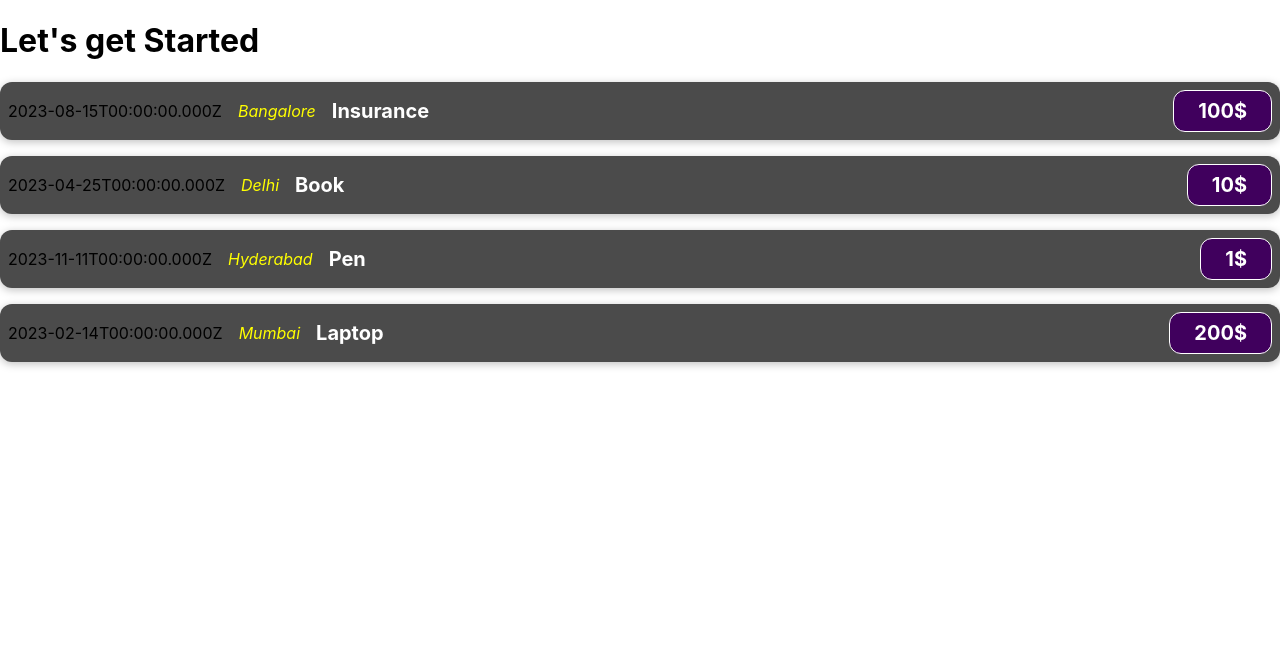
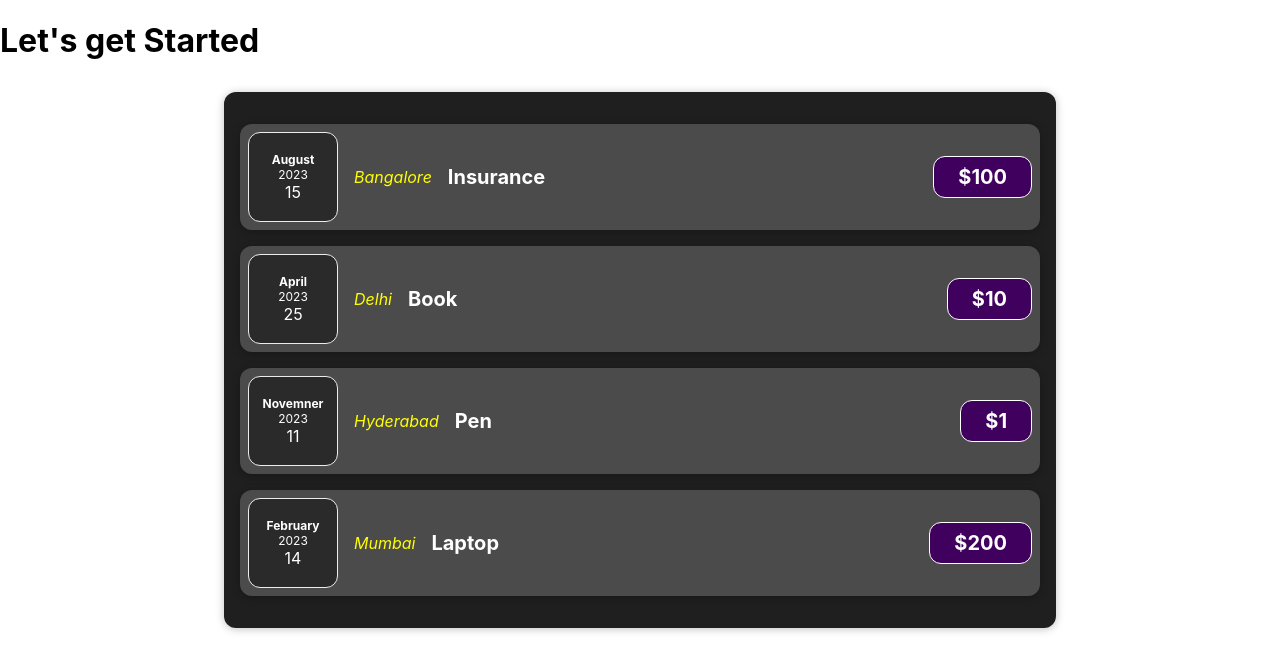
Before and after one commit to 33ronak/react-test-project, a React (Create React App) app: page / in a window 1280 px wide. Shown: the top 672 px of the page. Built offline with nearby package versions, Linux system fonts and the light colour scheme.

Commit message:
Calender schematics updated and code refactored.

```diff
--- a/src/App.js
+++ b/src/App.js
@@ -1,8 +1,6 @@
-import ExpenseItem from "./components/ExpenseItem";
+import Expenses from "./components/Expenses";
 
 function App() {
-
-
   const expenses = [
     { id: "1", date: new Date(2023, 7, 15), title: "Insurance", price: 100, location : "Bangalore"},
     { id: "2", date: new Date(2023, 3, 25), title: "Book", price: 10, location : "Delhi" },
@@ -13,18 +11,7 @@ function App() {
   return (
     <div>
       <h1>Let's get Started</h1>
-      {
-        expenses.map((expense) =>{
-          return (
-            <ExpenseItem
-            date = {expense.date}
-            title = {expense.title}
-            price = {expense.price}
-            location = {expense.location}
-            ></ExpenseItem>
-          );
-        })
-      }
+      <Expenses expenses = {expenses}/>
     </div>
   );
 }
--- /dev/null
+++ b/src/components/ExpenseDate.css
@@ -0,0 +1,26 @@
+.expense-date {
+    display: flex;
+    flex-direction: column;
+    width: 5.5rem;
+    height: 5.5rem;
+    border: 1px solid #ececec;
+    background-color: #2a2a2a;
+    color: white;
+    border-radius: 12px;
+    align-items: center;
+    justify-content: center;
+  }
+
+  .expense-date__month {
+    font-size: 0.75rem;
+    font-weight: bold;
+  }
+
+  .expense-date__year {
+    font-size: 0.75rem;
+  }
+
+  .expense-date__day {
+    font-size: 1.5rem;
+    font-weight: bold;
+  }
--- /dev/null
+++ b/src/components/ExpenseDate.js
@@ -0,0 +1,32 @@
+import "./ExpenseDate.css"
+
+const months = [
+    "January",
+    "February",
+    "March",
+    "April",
+    "May",
+    "June",
+    "July",
+    "August",
+    "September",
+    "October",
+    "Novemner",
+    "December"
+];
+
+function ExpenseDate(props) {
+    const month = months[props.calendarDate.getMonth()];
+    const year =  props.calendarDate.getFullYear();
+    const date = props.calendarDate.getDate();
+
+    return (
+        <div className = "expense-date">
+            <div className = "expense-date__month" >{month}</div>
+            <div className = "expense-date__year" >{year} </div>
+            <div className = "expense-date__date" >{date}</div>
+        </div>
+    )
+}
+
+export default ExpenseDate;
--- a/src/components/ExpenseItem.js
+++ b/src/components/ExpenseItem.js
@@ -1,17 +1,18 @@
 import "./ExpenseItem.css"
+import ExpenseDate from "./ExpenseDate.js";
 
 function ExpenseItem(props) {
-    const expenseDate  = props.date.toISOString();
     const expenseTitle = props.title;
     const expenseAmount = props.price;
     const expenseLocation = props.location;
+
     return (
         <div className = "expense-item">
-            <div>{expenseDate}</div>
+            <ExpenseDate calendarDate = {props.date}/>
             <div className="expense-item__location">{expenseLocation}</div>
             <div className="expense-item__description">
                 <h2>{expenseTitle}</h2>
-                <div className="expense-item__price" >{expenseAmount}$</div>
+                <div className="expense-item__price" >${expenseAmount}</div>
             </div>
         </div>
     );
--- /dev/null
+++ b/src/components/Expenses.css
@@ -0,0 +1,9 @@
+.expenses {
+    padding: 1rem;
+    background-color: rgb(31, 31, 31);
+    margin: 2rem auto;
+    width: 50rem;
+    max-width: 95%;
+    border-radius: 12px;
+    box-shadow: 0 1px 8px rgba(0, 0, 0, 0.25);
+  }
--- /dev/null
+++ b/src/components/Expenses.js
@@ -0,0 +1,24 @@
+import ExpenseItem from "./ExpenseItem";
+import "./Expenses.css"
+
+function Expenses(props) {
+  return (
+    <div className = "expenses">
+      {
+        props.expenses.map((expense, i) =>{
+          return (
+            <ExpenseItem
+            key = {expense.id}
+            date = {expense.date}
+            title = {expense.title}
+            price = {expense.price}
+            location = {expense.location}
+            />
+          );
+        })
+      }
+    </div>
+  );
+}
+
+export default Expenses;
```
